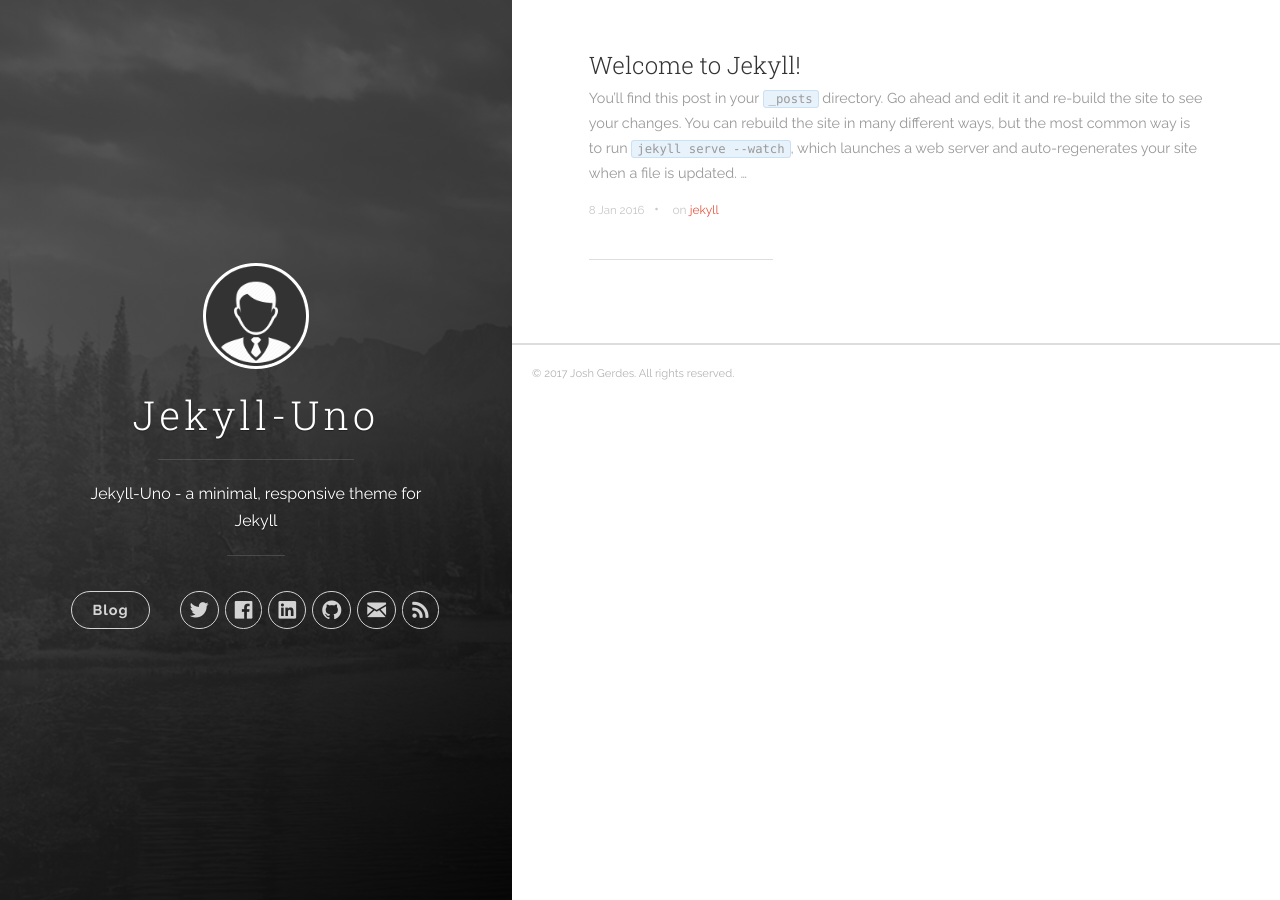
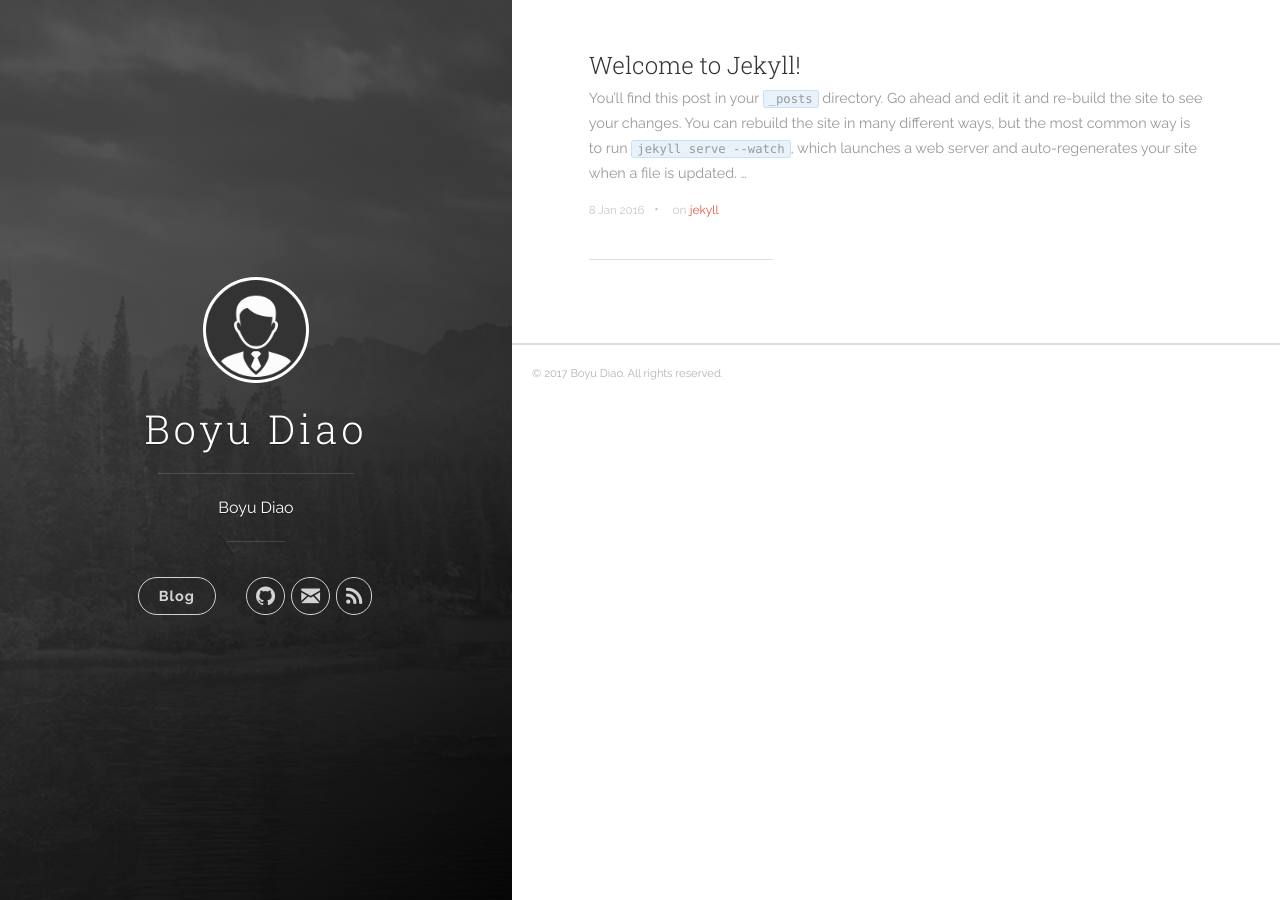
Before and after one commit to ictdby/ictdby.github.io, a Jekyll site: the page built from index.html, in a window 1280 px wide. Built offline with Jekyll 4.4.1, drawn with Linux system fonts in a browser that asks for light colours; nearby versions of some CDN libraries; the list of posts is cut into pages by our own code.

```diff
--- a/_config.yml
+++ b/_config.yml
@@ -1,18 +1,16 @@
 # Site settings
-title: Jekyll-Uno
-description: 'Jekyll-Uno - a minimal, responsive theme for Jekyll'
+title: Boyu Diao
+description: 'Boyu Diao'
 url: 'http://ictdby.github.io'
-baseurl: ''
+baseurl: '/'
 # google_analytics: 'UA-XXXXXX-X'
 # disqus_shortname: 'your-disqus-name'
 
 author:
-  name: 'Josh Gerdes'
-  email: josh@joshgerdes.com
-  twitter_username: joshgerdes
-  facebook_username: joshgerdes
-  github_username:  joshgerdes
-  linkedin_username:  joshgerdes
+  name: 'Boyu Diao'
+  email: diaoboyu2012@ict.ac.cn
+  github_username:  ictdby
+
 
 defaults:
   -
```
